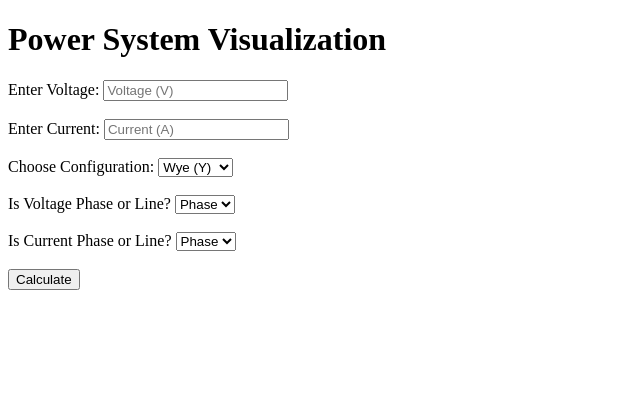
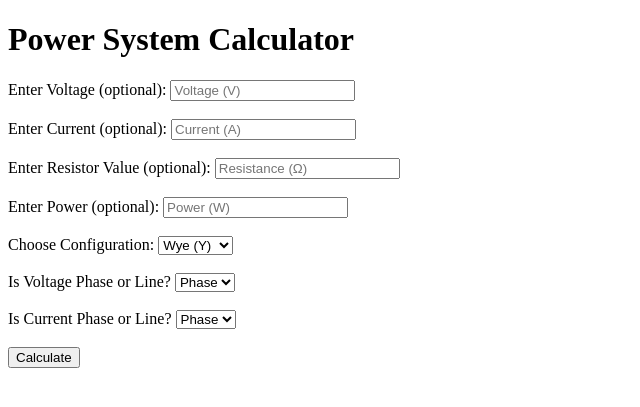
Before and after one commit to emanalva/Power-Model, a Flask app: page / in a window 1280 px wide. Shown: the top 407 px of the page, without its empty margins (0-640 px from the left). Run offline with Flask 3, Linux system fonts and the light colour scheme.

Commit message:
update index.html

```diff
--- a/templates/index.html
+++ b/templates/index.html
@@ -6,17 +6,24 @@
     <title>Power System Calculator</title>
 </head>
 <body>
-    <h1>Power System Visualization</h1>
+    <h1>Power System Calculator</h1>
 
-    <!-- Form starts here -->
     <form action="/calculate" method="POST">
         <!-- Voltage input -->
-        <label for="voltage">Enter Voltage:</label>
-        <input type="text" name="voltage" placeholder="Voltage (V)" required><br><br>
+        <label for="voltage">Enter Voltage (optional):</label>
+        <input type="text" name="voltage" placeholder="Voltage (V)"><br><br>
 
         <!-- Current input -->
-        <label for="current">Enter Current:</label>
-        <input type="text" name="current" placeholder="Current (A)" required><br><br>
+        <label for="current">Enter Current (optional):</label>
+        <input type="text" name="current" placeholder="Current (A)"><br><br>
+
+        <!-- Resistor input -->
+        <label for="resistor">Enter Resistor Value (optional):</label>
+        <input type="text" name="resistor" placeholder="Resistance (Ω)"><br><br>
+
+        <!-- Power input -->
+        <label for="power">Enter Power (optional):</label>
+        <input type="text" name="power" placeholder="Power (W)"><br><br>
 
         <!-- Connection type: Wye or Delta -->
         <label for="connection">Choose Configuration:</label>
@@ -27,14 +34,14 @@
 
         <!-- Voltage type: Phase or Line -->
         <label for="voltage_type">Is Voltage Phase or Line?</label>
-        <select name="voltage_type" required>
+        <select name="voltage_type">
             <option value="phase">Phase</option>
             <option value="line">Line</option>
         </select><br><br>
 
         <!-- Current type: Phase or Line -->
         <label for="current_type">Is Current Phase or Line?</label>
-        <select name="current_type" required>
+        <select name="current_type">
             <option value="phase">Phase</option>
             <option value="line">Line</option>
         </select><br><br>
@@ -42,6 +49,5 @@
         <!-- Submit button -->
         <input type="submit" value="Calculate">
     </form>
-
 </body>
 </html>
```
